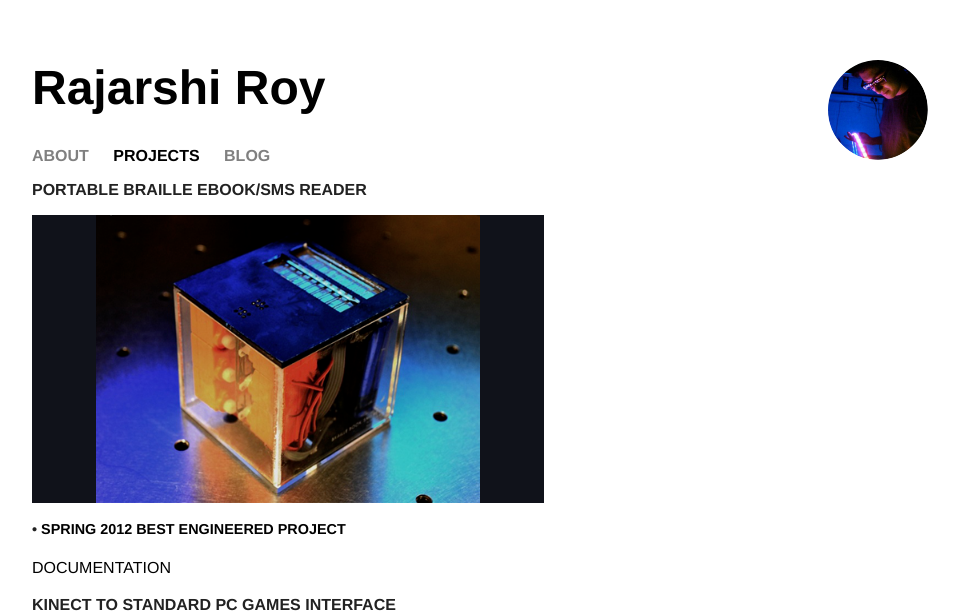
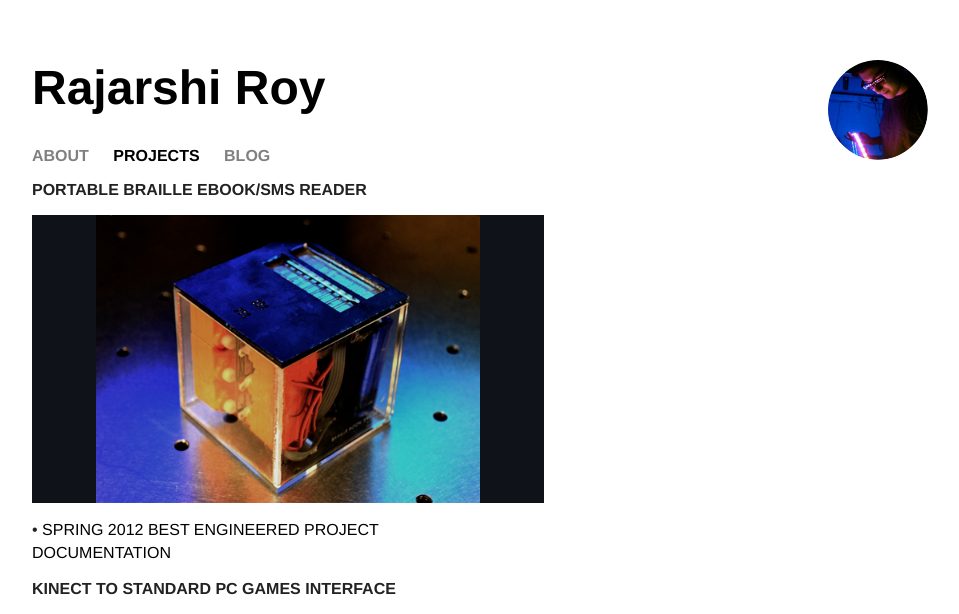
Before and after one commit to rajarshiroy/rajarshiroy.github.io, a Jekyll site: the page built from projects/index.html, in a window 1280 px wide. Shown: the top 614 px of the page, without its empty margins (160-1119 px from the left). Built offline with Jekyll 4.4.1, drawn with Linux system fonts in a browser that asks for light colours; grey boxes are pictures that could not be loaded.

Commit message:
Update index.html

```diff
--- a/projects/index.html
+++ b/projects/index.html
@@ -4,8 +4,10 @@ title: Projects
 ---
 <h3 id="portable-braille-ebooksms-reader">PORTABLE BRAILLE EBOOK/SMS READER</h3>
 <div style="width:512px;height:288px;background-color:#10121a;"><img src="/projects/content/braille.png" style="height:100%; width:100%; object-fit:contain" /></div>
-<h4 id="ece445bestproject">• <a href="https://courses.engr.illinois.edu/ece445/hall-of-fame.asp">SPRING 2012 BEST ENGINEERED PROJECT</a> <br /></h4>
-<p><a href="/public/rajarshi.pdf">DOCUMENTATION</a></p>
+<p class="hometown">
+• <a href="https://courses.engr.illinois.edu/ece445/hall-of-fame.asp">SPRING 2012 BEST ENGINEERED PROJECT</a> <br />
+<a href="/public/rajarshi.pdf">DOCUMENTATION</a>
+</p>
 
 <h3 id="kinect-to-standard-pc-games-interface">KINECT TO STANDARD PC GAMES INTERFACE</h3>
 <iframe width="512" height="288" src="https://www.youtube.com/embed/Bq7mdl0yAy0" frameborder="0" allowfullscreen=""></iframe>
```
